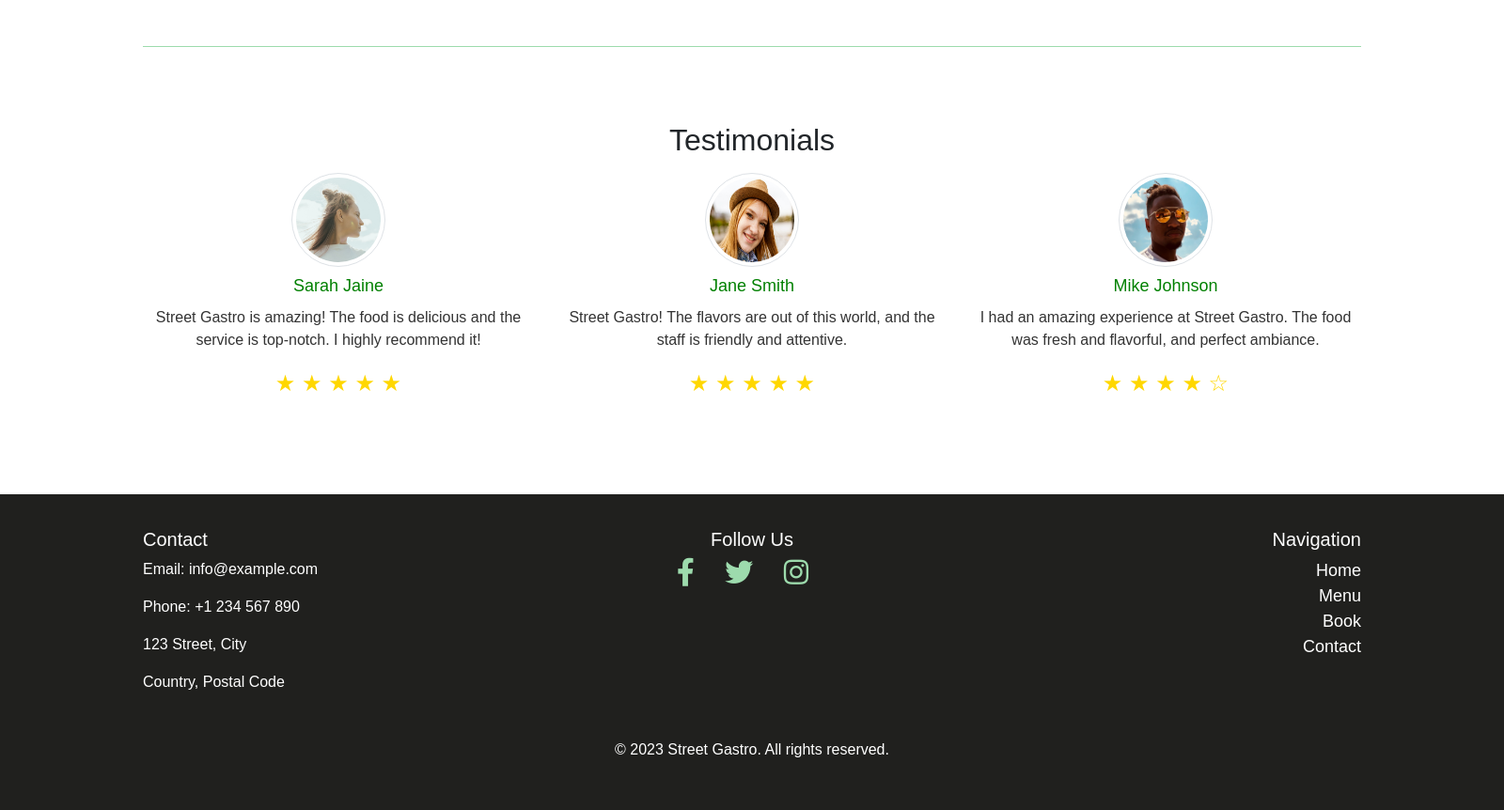
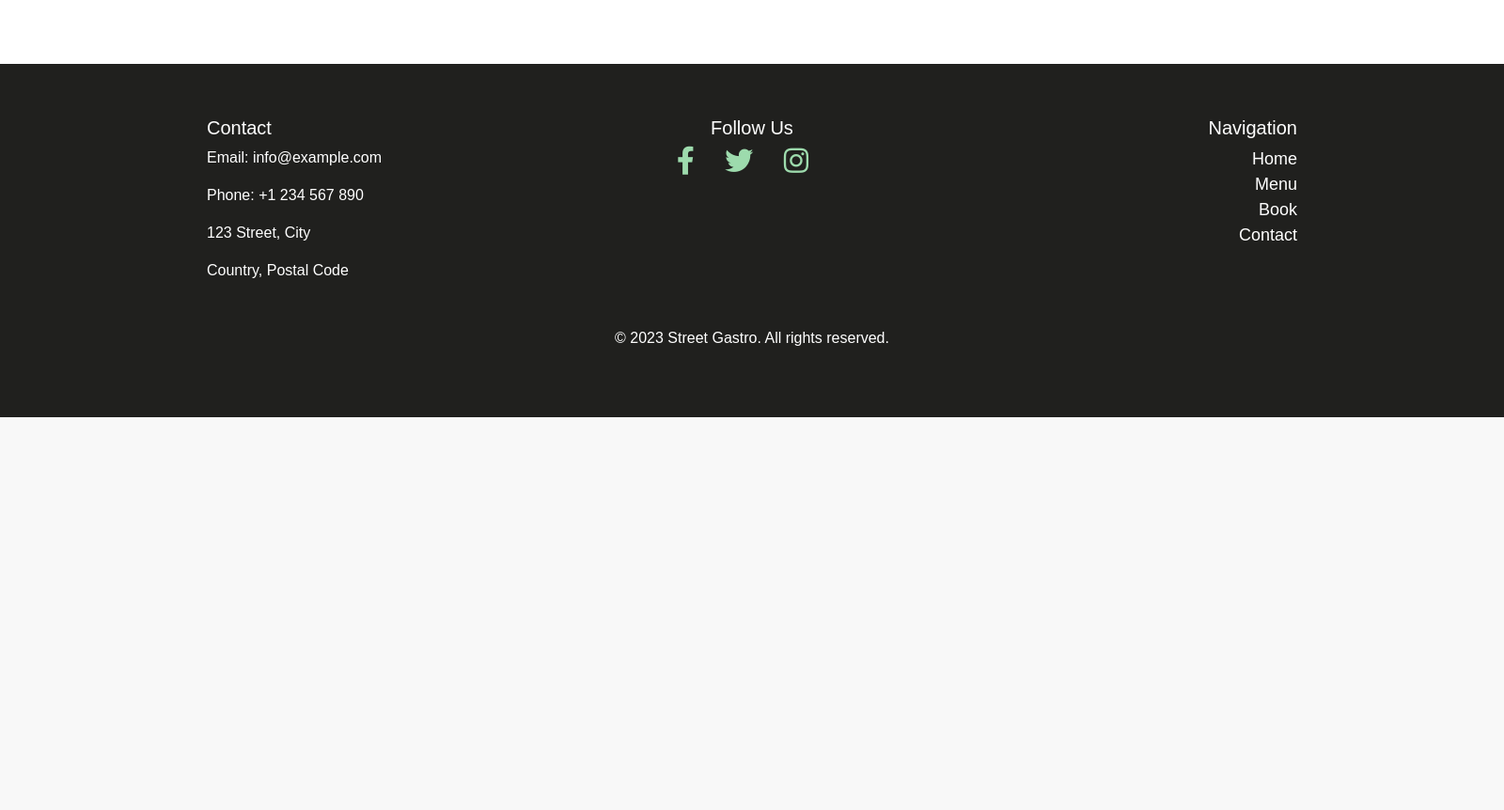
Before and after one commit to KristianDsmith/project-4, a Django app: page / in a window 1600 px wide. Shown: the part 3321-4183 px from the top of the page at 94% size. After the commit the page ends 3765 px from the top, so only its background shows below. Run offline with Django 3.2, Linux system fonts and the light colour scheme; data that the repository does not hold is empty; some libraries are stand-ins or nearby versions; some web fonts are replaced.

Commit message:
Add css styling to base and index html

```diff
--- a/static/css/styles.css
+++ b/static/css/styles.css
@@ -1,4 +1,11 @@
 @import url('https://fonts.googleapis.com/css2?family=Gruppo&family=Permanent+Marker&family=Roboto:wght@100;300;400;500;700&display=swap');
+
+html, body {
+    margin: 0;
+    padding: 0;
+    width: 100%;
+    height: 100%;
+  }
 
 body {
     margin: 0;
@@ -7,10 +14,15 @@ body {
     font-family: 'Gruppo', sans-serif;
 }
 
-h1 {
-    color: #555;
-    font-size: 24px;
-}
+.container {
+    max-width: 1200px; /* You can set this to your preferred width */
+    margin: 20px auto; /* 20px vertical margin and auto left/right for centering */
+    padding: 20px;
+  }
+
+  h1 {
+    font-size: 36px;
+  }
 
 h3 {
     color: green;
--- a/templates/base.html
+++ b/templates/base.html
@@ -75,7 +75,7 @@
         <div class="container">
             <div class="row">
                 <!-- Column 1: Contact -->
-                <div class="col-md-4 mb-3 text-start">
+                <div class="col-12 col-md-4 mb-3 text-start">
                     <h5>Contact</h5>
                     <p>Email: info@example.com</p>
                     <p>Phone: +1 234 567 890</p>
@@ -83,7 +83,7 @@
                     <p>Country, Postal Code</p>
                 </div>
                 <!-- Column 2: Follow Us -->
-                <div class="col-md-4 text-center">
+                <div class="col-12 col-md-4 text-center">
                     <h5>Follow Us</h5>
                     <ul class="list-inline social-icons">
                         <li class="list-inline-item">
@@ -101,11 +101,10 @@
                                 <i class="fab fa-instagram"></i>
                             </a>
                         </li>
-
                     </ul>
                 </div>
                 <!-- Column 3: Navigation and Book Button -->
-                <div class="col-md-4 text-end">
+                <div class="col-12 col-md-4 text-end">
                     <h5>Navigation</h5>
                     <ul class="list-unstyled footer-nav">
                         <li><a href="{% url 'homepage' %}" class="footer-link" style="color: white; text-decoration: none;">Home</a></li>
@@ -116,8 +115,7 @@
                 </div>
             </div>
             <div class="row mt-3">
-                <!-- Copyright -->
-                <div class="col-md-12 text-center">
+                <div class="col-12 text-center">
                     <p class="footer-text" style="color: white;">&copy; {% now "Y" %} Street Gastro. All rights reserved.</p>
                 </div>
             </div>
@@ -127,6 +125,7 @@
 
 
 
+
     <!-- Add Bootstrap JS and Popper.js links -->
     <script src="https://cdn.jsdelivr.net/npm/bootstrap@5.3.0/dist/js/bootstrap.bundle.min.js"></script>
 </body>
--- a/templates/index.html
+++ b/templates/index.html
@@ -3,13 +3,10 @@
 
 {% block content %}
 <div class="container">
-    <!-- Image with h2 and p -->
     <div class="row">
-        <!-- Left Column: Image -->
         <div class="col-md-6 d-flex justify-content-center align-items-center">
             <img src="{% static 'images/homepage-image-r.jpg' %}" alt="Restaurant Image" class="img-fluid" style="width: 100%;">
         </div>
-        <!-- Right Column: h2 and p -->
         <div class="col-md-6 d-flex align-items-center">
             <div>
                 <h2>Welcome to Our Restaurant</h2>
@@ -22,8 +19,7 @@
 <div class="divider"></div>
 <div class="container text-center">
     <h2>Sample Menu</h2>
-    <p>A delicious curated by Head Chef Daniel Smith</p>
-    <!-- Add your menu items here -->
+    <p>A delicious menu curated by Head Chef Daniel Smith</p>
     <div class="menu-list">
         <div class="menu-item">
             <img src="{% static 'images/fish-tea.jpg' %}" alt="Fish Tea" class="img-fluid">
@@ -31,16 +27,20 @@
             <p>Fish broth infused with ginger, scotch bonnet pepper. Fermented spring onion and carrots. Served with festival fried dumplings.</p>
         </div>
         <div class="menu-item">
-            <img src="{% static 'images/fried-chicken.jpg' %}" alt="Item 2" class="img-fluid">
+            <img src="{% static 'images/fried-chicken.jpg' %}" alt="Southern Fried Chicken" class="img-fluid">
             <h3>Southern Fried Chicken</h3>
             <p>Southern fried chicken wings, marinated in a spice buttermilk, and served with a fermented homemade spicy bbq sauce.</p>
         </div>
-        <!-- Add more menu items as needed -->
     </div>
 </div>
 <div id="booking-section" class="hero-section-next position-relative d-flex justify-content-between align-items-center">
-    <!-- Booking Form Overlay -->
-    <div class="booking-form-overlay position-absolute bg-light p-4 rounded opacity-75">
+    <div class="booking-container">
+        <div class="hero-content-book">
+            <h2>Skip the Line</h2>
+            <p>Book your table in advance and enjoy the Street Gastro experience.</p>
+        </div>
+        <div class="booking-form-overlay bg-light p-4 rounded opacity-75">
+
             <h3 class="mb-3">Book a Table</h3>
             <form id="booking-form" method="post" action="{% url 'book' %}">
                 {% csrf_token %}
@@ -59,27 +59,15 @@
                 <div class="mb-3">
                     <input type="time" id="timePicker" class="form-control" name="time" placeholder="Choose Time">
                 </div>
-
-            <!-- Moved the submit button here -->
                 <button type="submit" class="btn btn-primary mr-2">Book</button>
-
                 {% if bookings %}
                 <a href="{% url 'edit_booking' bookings.0.id %}" class="btn btn-primary mr-2">Edit</a>
                 <a href="{% url 'cancel_booking' bookings.0.id %}" class="btn btn-danger mr-2">Cancel</a>
                 {% endif %}
             </form>
         </div>
-
-    <!-- Text Content -->
-    <div class="hero-content-book text-right">
-        <h2>Skip the Line</h2>
-        <div class="hero-subtitle">
-            <p>Book your table in advance and enjoy the Street Gastro experience.</p>
     </div>
 </div>
-</div>
-
-
 
 
 <script>
@@ -90,11 +78,6 @@
     });
 </script>
 
-
-
-
-
-<!-- New Section with Carousel Gallery -->
 <div class="container-fluid gallery-section">
     <h2 class="section-title">LOCAL FARMED</h2>
     <p class="section-paragraph">At Street Gastro, we take great pride in using locally farmed fresh ingredients in all our dishes. Our commitment to supporting local farmers and producers ensures that our culinary creations are of the highest quality and reflect the unique flavors of the region. By sourcing locally, we not only offer delicious and nutritious meals but also contribute to the sustainability of the local community and reduce our environmental impact. With each bite, you can taste the richness of our region's agriculture and the dedication of those who bring these exceptional ingredients to our kitchen.</p>
@@ -119,7 +102,7 @@
                         <img src="{% static 'images/red-snapper-r.jpg' %}" alt="Image 4" class="img-fluid">
                     </div>
                     <div class="col-md-4">
-                        <img src="{% static 'images/fruit-r.jpg' %}" alt="Image 6" class="img-fluid">
+                        <img src="{% static 'images/fruit-r.jpg' %}" alt="Image 5" class="img-fluid">
                     </div>
                     <div class="col-md-4">
                         <img src="{% static 'images/spices-r.jpg' %}" alt="Image 6" class="img-fluid">
@@ -138,56 +121,4 @@
     </div>
 </div>
 
-<div class="divider"></div>
-<!-- Testimonial Section -->
-<div class="testimonial-section">
-    <div class="container">
-        <h2 class="text-center">Testimonials</h2>
-        <div class="row mt-3">
-            <div class="col-md-4">
-                <div class="testimonial">
-                    <img src="{% static 'images/sarah-jaine.jpg' %}" alt="Person 1" class="img-thumbnail rounded-circle">
-                    <h3>Sarah Jaine</h3>
-                    <p>Street Gastro is amazing! The food is delicious and the service is top-notch. I highly recommend it!</p>
-                    <div class="rating">
-                        <span class="star">&#9733;</span>
-                        <span class="star">&#9733;</span>
-                        <span class="star">&#9733;</span>
-                        <span class="star">&#9733;</span>
-                        <span class="star">&#9733;</span>
-                    </div>
-                </div>
-            </div>
-            <div class="col-md-4">
-                <div class="testimonial">
-                    <img src="{% static 'images/jane-smith.jpg' %}" alt="Person 2" class="img-thumbnail rounded-circle">
-                    <h3>Jane Smith</h3>
-                    <p>Street Gastro! The flavors are out of this world, and the staff is friendly and attentive.</p>
-                    <div class="rating">
-                        <span class="star">&#9733;</span>
-                        <span class="star">&#9733;</span>
-                        <span class="star">&#9733;</span>
-                        <span class="star">&#9733;</span>
-                        <span class="star">&#9733;</span>
-                    </div>
-                </div>
-            </div>
-            <div class="col-md-4">
-                <div class="testimonial">
-                    <img src="{% static 'images/mike-johnson.jpg' %}" alt="Person 3" class="img-thumbnail rounded-circle">
-                    <h3>Mike Johnson</h3>
-                    <p>I had an amazing experience at Street Gastro. The food was fresh and flavorful, and perfect ambiance.</p>
-                    <div class="rating">
-                        <span class="star">&#9733;</span>
-                        <span class="star">&#9733;</span>
-                        <span class="star">&#9733;</span>
-                        <span class="star">&#9733;</span>
-                        <span class="star">&#9734;</span>
-                    </div>
-                </div>
-            </div>
-        </div>
-    </div>
-</div>
-
 {% endblock %}
```
Also changed, not shown: other parts of static/css/styles.css (+36 -3 lines). Lines whose indentation alone changed are shown as unchanged.
